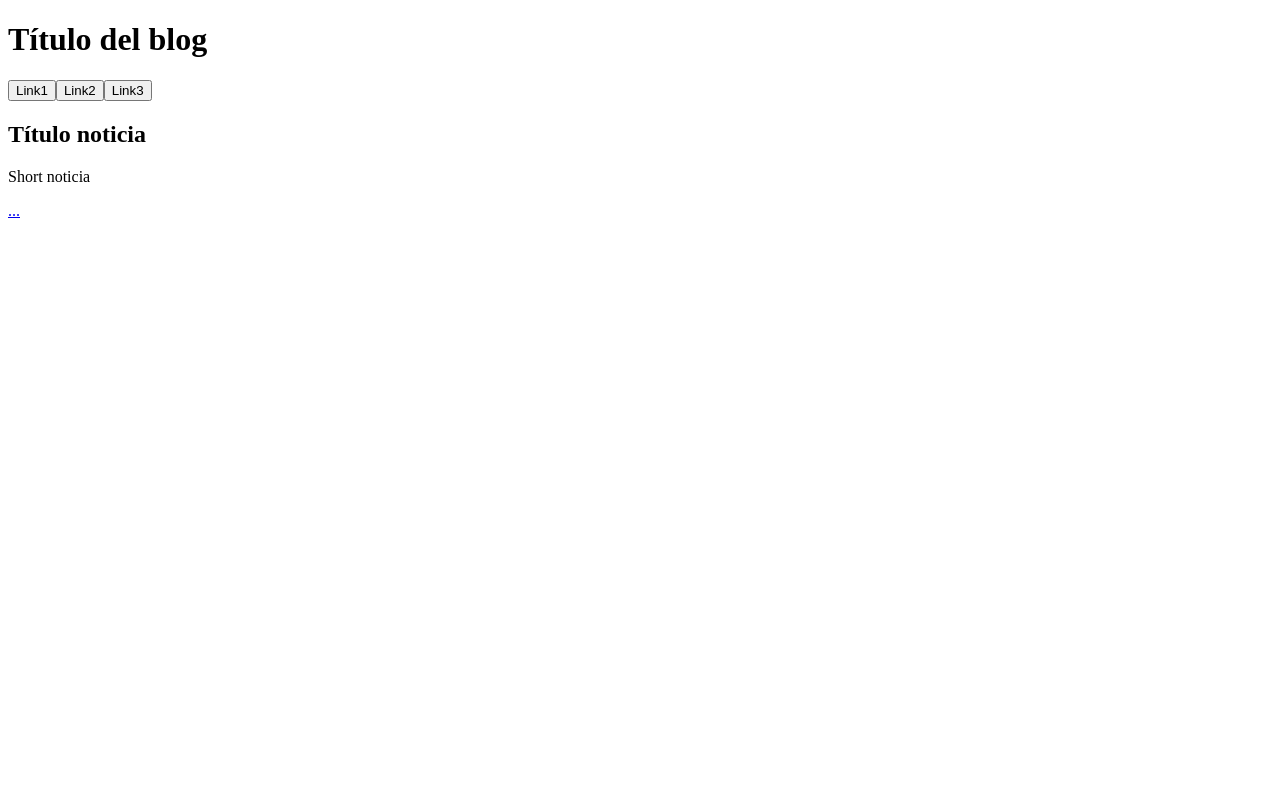
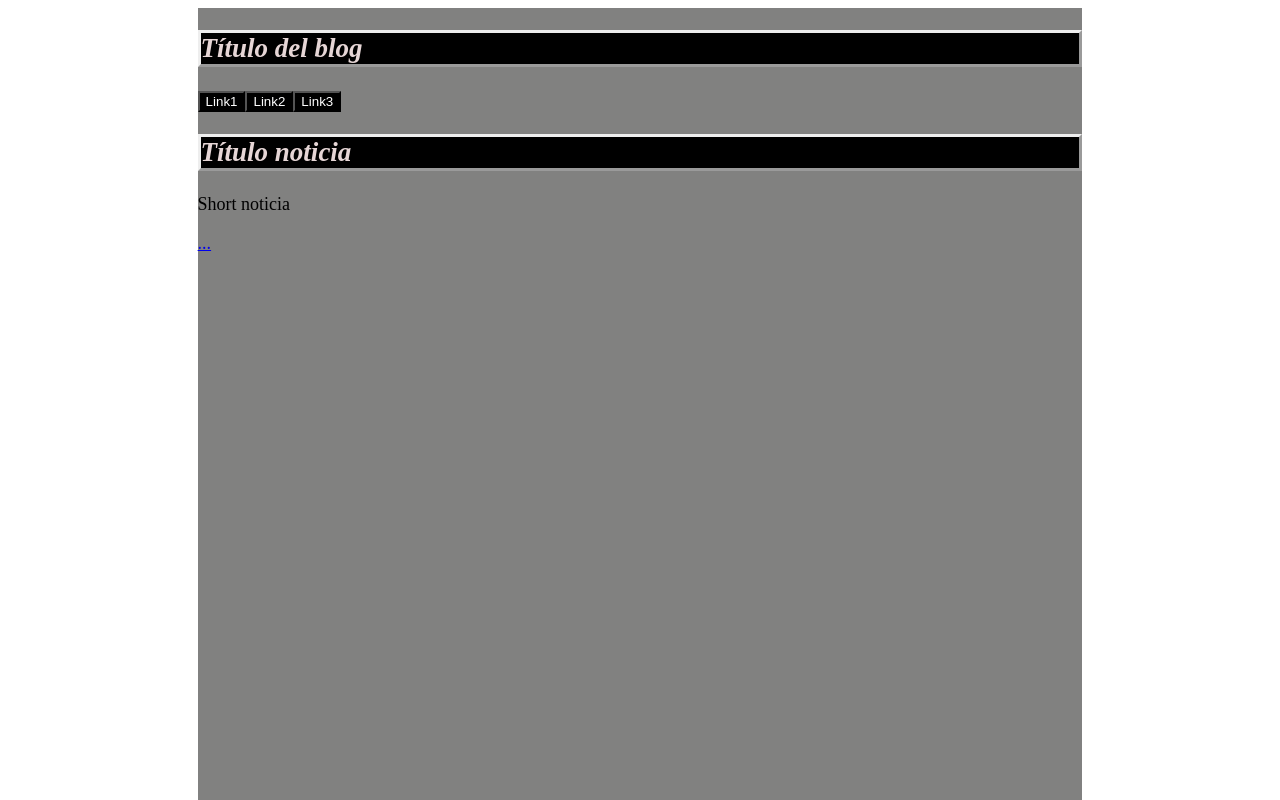
Before and after one commit to EnzoACL/CV-Blog, a plain HTML site: page src/blog.html in a window 1280 px wide. Shown: the top 800 px of the page. Drawn offline with Linux system fonts and the light colour scheme.

Commit message:
Added CSS matching index.html

```diff
--- a/src/blog.html
+++ b/src/blog.html
@@ -1,13 +1,15 @@
 <!DOCTYPE html>
 <html>
 <head>
+    <link rel="stylesheet" href="./styles/style.css">
 </head>
 
 <body>
-
+<section class="wrapper">
     <header><h1>Título del blog</h1></header>
     <nav><button>Link1</button><button>Link2</button><button>Link3</button></nav>
     <section><h2>Título noticia</h2> <p>Short noticia</p><a href="./noticia1.html">...</a></section>
+</section>
 </body>
 </html>
 <!-- Blog: Titulo
```
